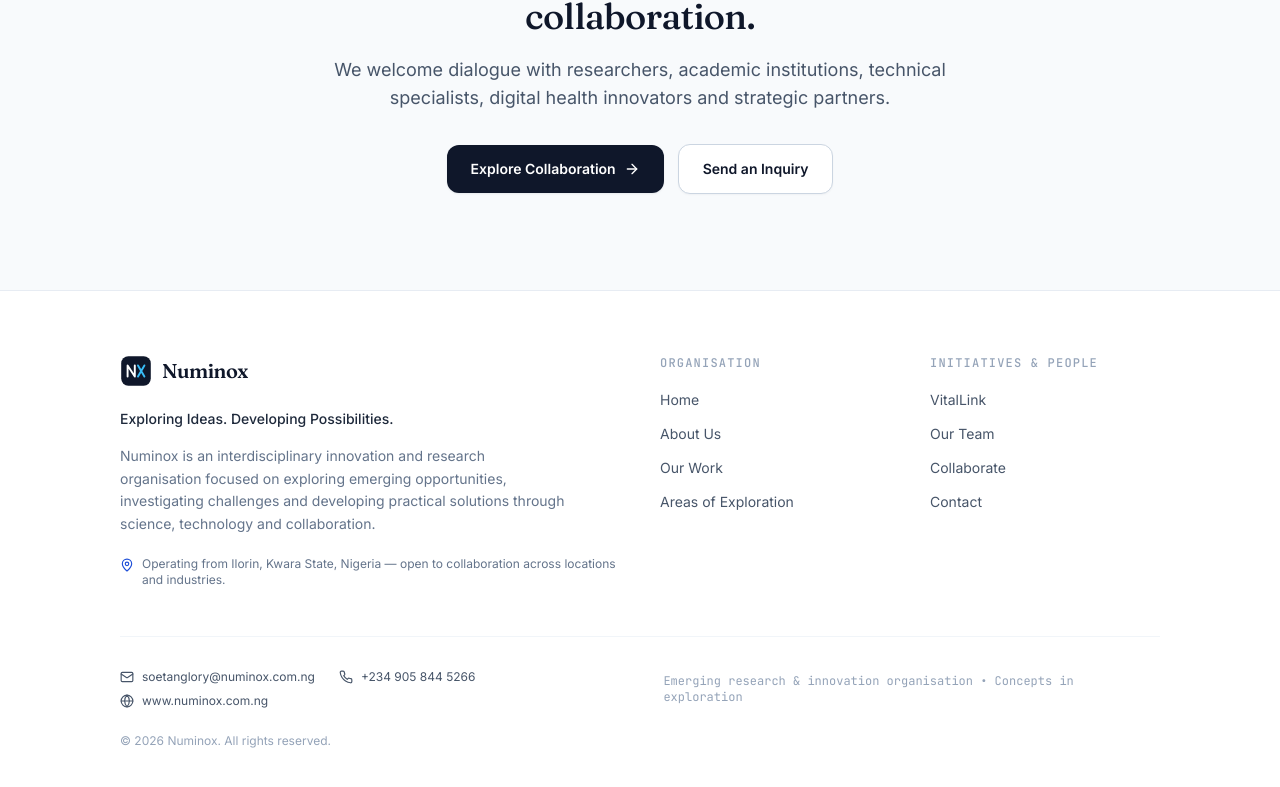
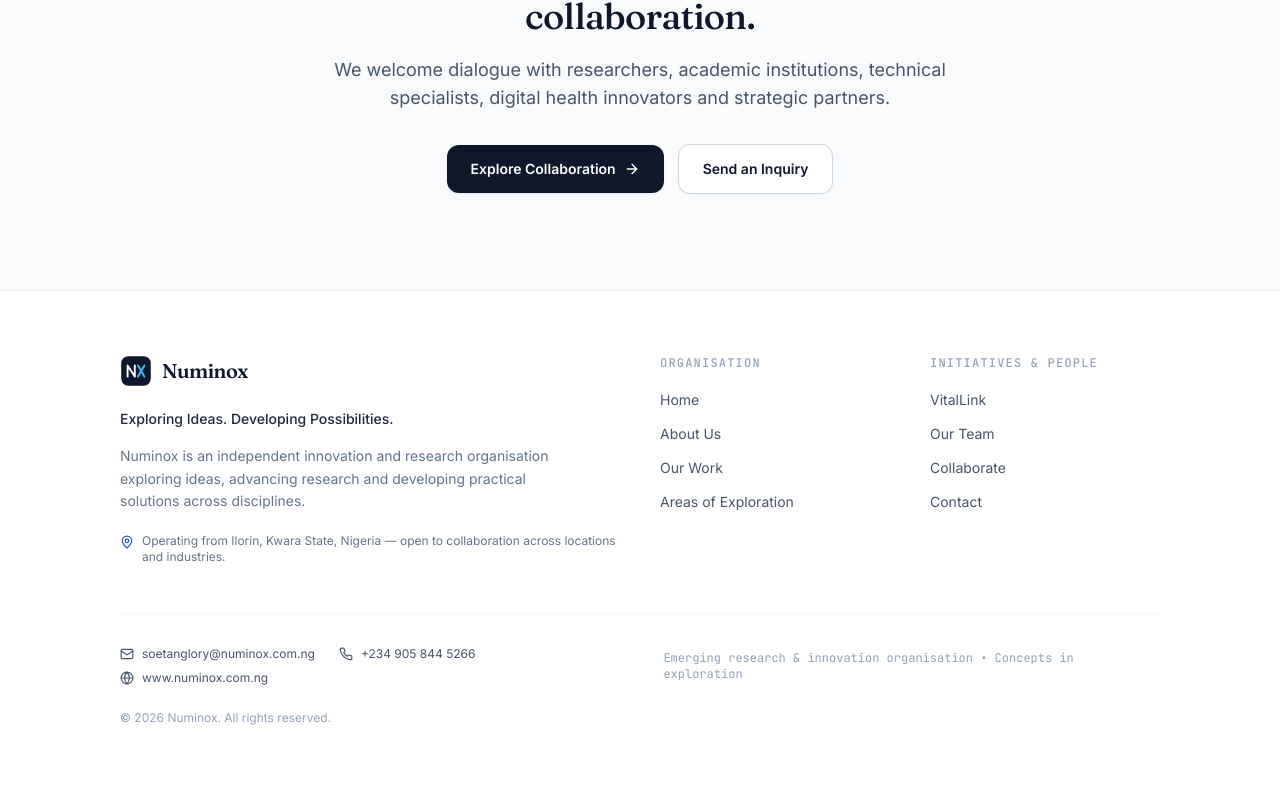
Before and after one commit to soetanglory1-sketch/numinox-website, a React (Vite) app: page / in a window 1280 px wide. Shown: the part 6601-7388 px from the top of the page. Built offline with nearby package versions, Linux system fonts and the light colour scheme; no server answers.

Commit message:
Update Footer.tsx

```diff
--- a/src/components/Footer.tsx
+++ b/src/components/Footer.tsx
@@ -38,7 +38,7 @@ export function Footer() {
               {siteConfig.tagline}
             </p>
             <p className="text-sm text-ink-500 dark:text-ink-400 max-w-md leading-relaxed">
-              {siteConfig.positioning}
+              {siteConfig.footerPositioning}
             </p>
             <div className="flex items-start gap-2 text-xs text-ink-500 dark:text-ink-400 pt-1">
               <MapPin className="h-3.5 w-3.5 text-accent-600 dark:text-accent-400 shrink-0 mt-0.5" />
```
